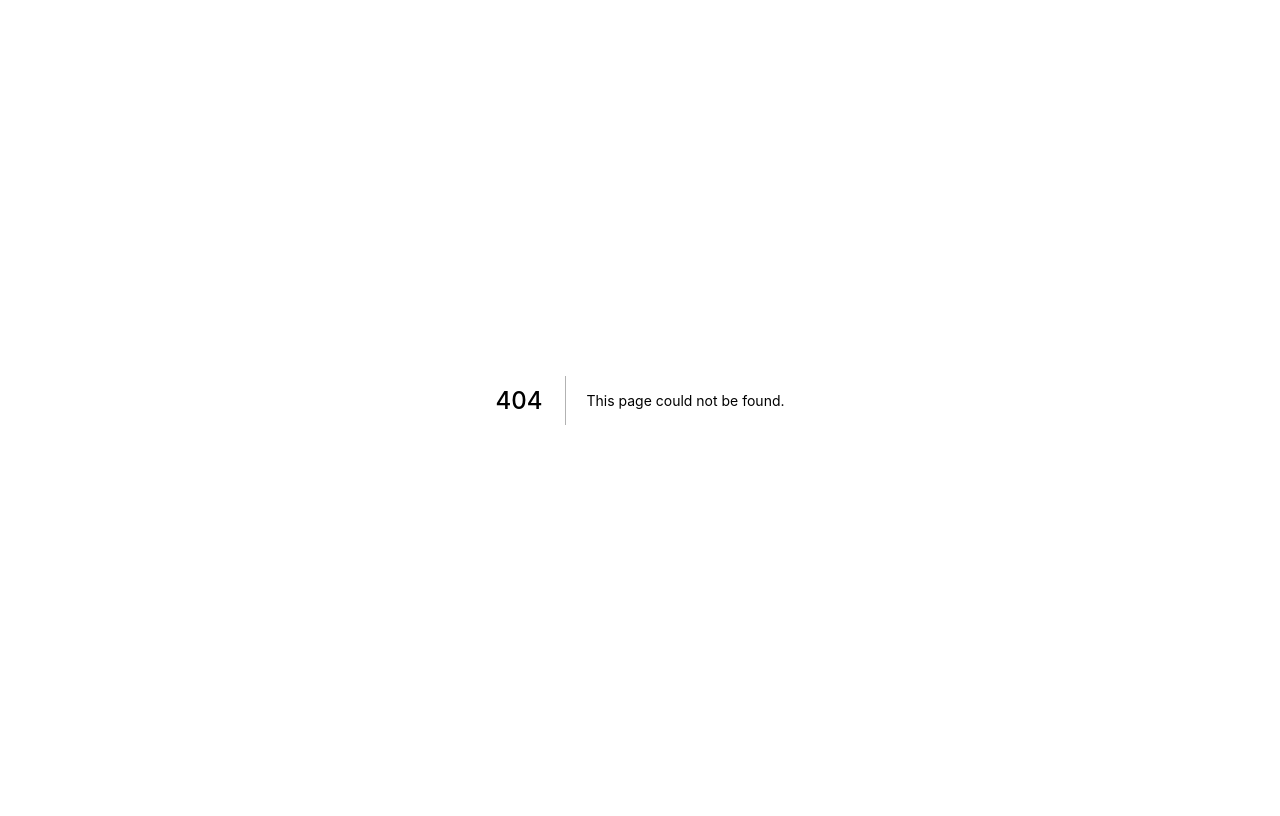
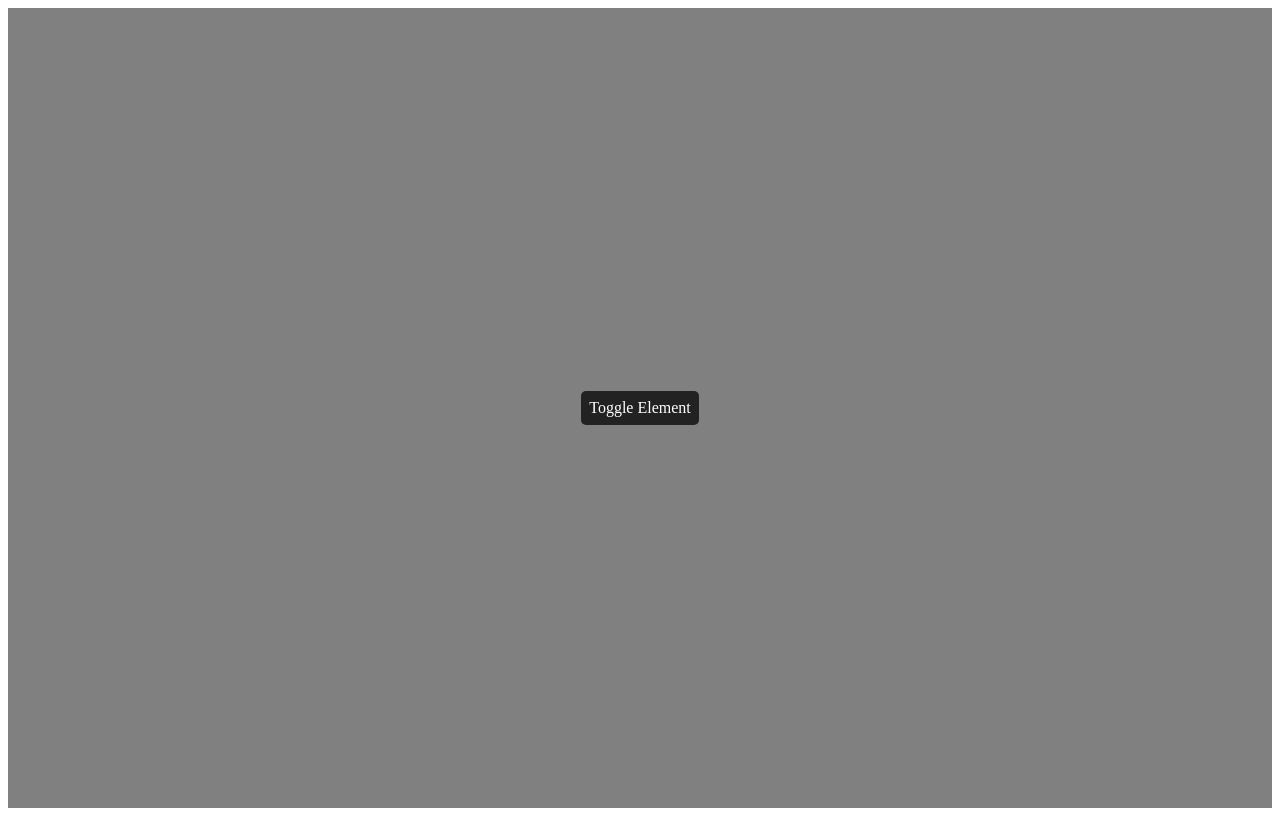
Before and after one commit to uthd-dev/game-control, a Next.js app: page /action-modal in a window 1280 px wide. Before the commit this address had no page. Built offline with nearby package versions, Linux system fonts and the light colour scheme.

Commit message:
Working ActionModal selectors with UseState() and framer animations | /action-modal | TODO Display actions summary and submit action logic

```diff
--- /dev/null
+++ b/components/action-modal/animations.ts
@@ -0,0 +1,31 @@
+
+export const ModalVariants = {
+    shown: {
+        opacity: 1,
+        display: "flex",
+        transition: {
+            when: "beforeChildren",
+            staggerChildren: 0.1,
+        }
+    },
+    hidden: {
+        opacity: 0,
+        transition: {
+            when: "afterChildren",
+            staggerChildren: 0.1,
+            staggerDirection: -1,
+        },
+        transitionEnd: {
+            display: "none",
+        }
+    }
+}
+
+export const SelectorVariants = {
+    shown: {
+        opacity: 1,
+    },
+    hidden: {
+        opacity: 0,
+    }
+}
--- a/components/action-modal/index.tsx
+++ b/components/action-modal/index.tsx
@@ -1,7 +1,10 @@
-import { useState } from "react";
+import { useEffect, useState } from "react";
+import { motion } from 'framer-motion';
 import styles from "./action-modal.module.css";
 
 import OptionSelector from "./option-selector";
+
+import { ModalVariants, SelectorVariants } from "./animations";
 
 export interface Action {
   name: string;
@@ -21,32 +24,77 @@ export interface Props {
   variant: "item" | "enchant" | "potion";
 }
 
-interface Cart {
-  items: Array<CartItem>;
-  value: number;
+export interface CartItem {
+  id: string;
+  level?: number;
+  duration?: number;
+  price: number;
 }
 
-interface CartItem {
-  name: string;
-  level?: number;
-  duration?: number;
-}
-
-export default function ActionCard({ defaultProps }) {
-  const [cart, setCart] = useState<Cart>();
+export default function ActionCard({ defaultProps, visible }) {
+  const [items, setItems] = useState([]);
   const { title, actions, userBal, type, variant }: Props = defaultProps;
 
+  useEffect(() => {
+    let form = document.getElementById("action-form");
+    form.addEventListener("change", (event) => {
+      let element: HTMLFormElement = event.target as HTMLFormElement;
+      let elemInfo: Array<string> = element.id.split("-");
+      let actionId: string = elemInfo[0];
+      let type: string = elemInfo[1];
+
+      let newItems: Array<CartItem> = items;
+
+      if (newItems.find((el) => el.id == actionId)) {
+        let itemIndex: number = newItems.findIndex((el) => el.id == actionId);
+        newItems[itemIndex] = {
+          id: actionId,
+          level: type == "level" ? element.value : newItems[itemIndex]?.level,
+          duration:
+            type == "duration" ? element.value : newItems[itemIndex]?.duration,
+          price: actions.find((el) => el.id == actionId).opts.basePrice,
+        };
+        setItems(newItems);
+      } else {
+        let newItem: CartItem = {
+          id: actionId,
+          level: type == "level" ? element.value : 0,
+          duration: type == "duration" ? element.value : 0,
+          price: actions.find((el) => el.id == actionId).opts.basePrice,
+        };
+        newItems.push(newItem);
+        setItems(newItems);
+      }
+      console.log(items);
+    });
+  }, []);
+
   return (
-    <div className={`${type == "good" ? styles.cardGood : styles.cardBad} ${styles.card}`}>
+    <motion.div
+      initial={visible ? "shown" : "hidden"}
+      animate={visible ? "shown" : "hidden"}
+      variants={ModalVariants}
+      className={`${type == "good" ? styles.cardGood : styles.cardBad} ${
+        styles.card
+      }`}
+    >
       <div id="col-left" className={styles.options}>
-        {actions.map((action, index) => {
-          return <OptionSelector action={action} index={index} setCart={setCart} />
-        })}
+        <form id="action-form">
+          {actions.map((action, index) => {
+            return (
+              <OptionSelector
+                action={action}
+                index={index}
+                setCart={() => {}}
+              />
+            );
+          })}
+        </form>
       </div>
 
       <div id="col-right" className={styles.checkoutWrapper}>
         <div id="action-container" className={styles.checkout}></div>
       </div>
-    </div>
+    </motion.div>
   );
 }
--- a/components/action-modal/option-selector.tsx
+++ b/components/action-modal/option-selector.tsx
@@ -1,7 +1,9 @@
 import { useEffect } from "react";
+import { motion } from 'framer-motion';
 import styled from "styled-components";
 
-import { Action } from "./index";
+import { Action, CartItem } from "./index";
+import { SelectorVariants } from "./animations";
 
 interface Props {
   action: Action;
@@ -10,12 +12,12 @@ interface Props {
 }
 
 export default function OptionSelector({ action, index, setCart }: Props) {
-  useEffect(() => {}, []);
-
   return (
-    <Option>
+    <Option
+      variants={SelectorVariants}
+    >
       <h5>{action.name}</h5>
-      <Dropdowns action={action} />
+      <Dropdowns action={action} index={index} setCart={setCart} />
     </Option>
   );
 }
@@ -38,11 +40,11 @@ function LevelsDropdown(props) {
 
   if (action.opts.levels)
     return (
-      <Levels name="levels" id="levels">
+      <Levels name="level" id={`${action.id}-level`}>
         <option disabled selected value={0}>
           Level
         </option>
-        {action.opts.levels.map(level => {
+        {action.opts.levels.map((level) => {
           return <option value={level}>{level}</option>;
         })}
       </Levels>
@@ -57,11 +59,11 @@ function DurationsDropdown(props) {
   if (action.opts.durations)
     return (
       <>
-        <Durations name="durations" id="durations">
+        <Durations name="duration" id={`${action.id}-duration`}>
           <option disabled selected value={0}>
             Duration
           </option>
-          {action.opts.durations.map(duration => {
+          {action.opts.durations.map((duration) => {
             return <option value={duration}>{duration} seconds</option>;
           })}
         </Durations>
@@ -72,7 +74,7 @@ function DurationsDropdown(props) {
 }
 
 /* STYLES */
-const Option = styled.div`
+const Option = styled(motion.div)`
   h5 {
     font-family: "Montserrat", sans-serif;
     color: #e5e5e5;
--- /dev/null
+++ b/pages/action-modal.tsx
@@ -0,0 +1,101 @@
+import { useState } from "react";
+import { motion, useAnimation } from 'framer-motion'
+import styled from "styled-components";
+
+import ActionModal, { Props } from '../components/action-modal';
+
+const ButtonVariants = {
+    hidden: {
+        opacity: 0,
+    },
+    shown: {
+        opacity: 1,
+    }
+}
+
+const defaultProps: Props = {
+    title: "test",
+    actions: [
+        {
+            name: "Strength",
+            id: "strength",
+            opts: {
+                durations: [5, 10, 15, 20],
+                levels: [1, 2],
+                basePrice: 50
+            },
+        },
+        {
+            name: "Speed",
+            id: "speed",
+            opts: {
+                durations: [5, 10, 15, 20, 30],
+                levels: [1, 2],
+                basePrice: 20
+            },
+        },
+        {
+            name: "Regeneration",
+            id: "regen",
+            opts: {
+                durations: [5, 10, 15, 30, 45],
+                levels: [1, 2, 3, 4],
+                basePrice: 30
+            },
+        }
+    ],
+    userBal: 550,
+    type: "good",
+    variant: "potion",
+}
+
+export default function DevPage() {
+    const [visible, setVisibility] = useState(false);
+    const [buttonVisible, setButtonVisibility] = useState(true);
+    const controls = useAnimation();
+
+    async function toggleVisibility() {
+        await controls.start(ButtonVariants.hidden);
+        setButtonVisibility(false);
+        setVisibility(!visible);
+        setTimeout(async() => {
+            await controls.start(ButtonVariants.shown);
+            setButtonVisibility(true);
+        }, 1000)
+    }
+
+    return(
+        <Page>
+            <Button
+                initial={"hidden"}
+                animate={buttonVisible ? "shown" : controls}
+                variants={ButtonVariants}
+                onClick={toggleVisibility}
+            >
+                Toggle Element
+            </Button>
+            <ActionModal defaultProps={defaultProps} visible={visible}/>
+        </Page>
+    );
+}
+
+const Page = styled.div`
+    height: 100vh;
+    width: 100%;
+    display: flex;
+    justify-content: center;
+    align-items: center;
+    background-color: gray;
+`;
+
+const Button = styled(motion.div)`
+    padding: 0.5rem;
+    background-color: #222;
+    color: white;
+    border-radius: 5px;
+    display: flex;
+    justify-content: center;
+    align-items: center;
+    cursor: pointer;
+    margin: 1rem;
+`;
```
Also changed, not shown: pages/index.tsx (deleted, +0 -57 lines), 1 other file (tests, documents, lock files or other folders).
